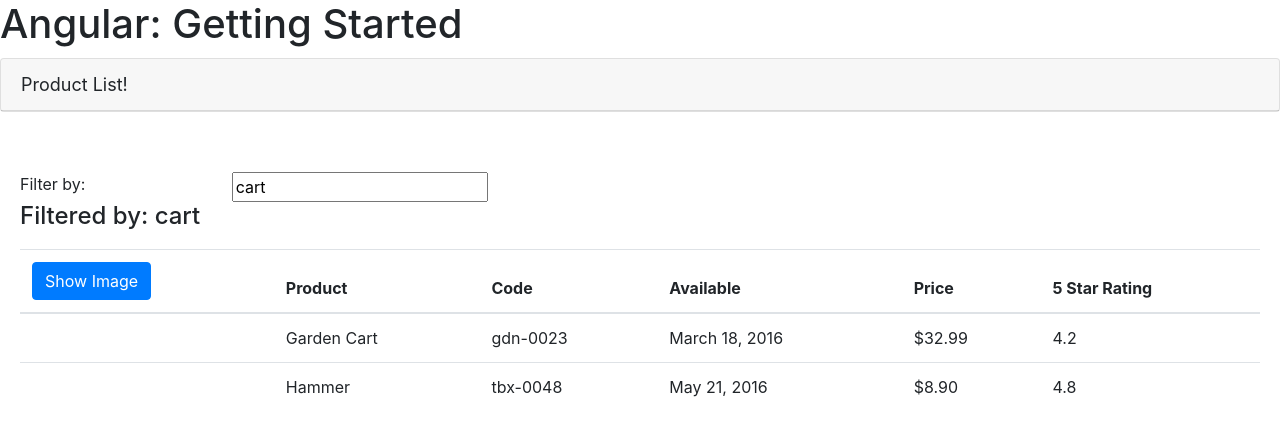
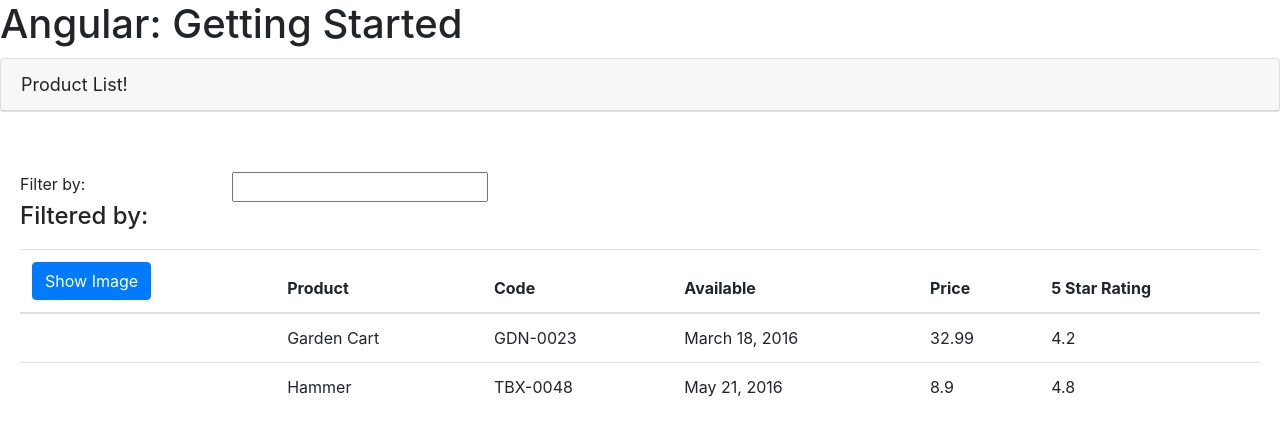
Before and after one commit to PerProjBackup/APM, an Angular app: page /welcome in a window 1280 px wide. Shown: the top 436 px of the page. Built offline with nearby package versions, Linux system fonts and the light colour scheme.

Commit message:
Revert "Bindings, Filters and pipes"
This reverts commit 360a0d137cad50f3972e68826056ea42078c652c.

```diff
--- a/src/app/app.module.ts
+++ b/src/app/app.module.ts
@@ -1,6 +1,5 @@
 import { BrowserModule } from '@angular/platform-browser';
 import { NgModule } from '@angular/core';
-import { FormsModule } from '@angular/forms';
 
 import { AppComponent } from './app.component';
 import { ProductListComponent } from './products/product-list.component';
@@ -11,8 +10,7 @@ import { ProductListComponent } from './products/product-list.component';
     ProductListComponent
   ],
   imports: [
-    BrowserModule,
-    FormsModule
+    BrowserModule
   ],
   bootstrap: [AppComponent]
 })
--- a/src/app/products/product-list.component.html
+++ b/src/app/products/product-list.component.html
@@ -5,20 +5,17 @@
 <div class="card-body">
   <div class="row">
     <div class="col-md-2">Filter by:</div>
-    <div class="col-md-4">
-      <input type="text" [(ngModel)] ="listFilter"/>
+    <div class="col-md-4"><input type="text" />
     </div>
   </div>
   <div class="row">
-    <div class="col-md-6"><h4>Filtered by: {{listFilter}} </h4></div>
+    <div class="col-md-6"><h4>Filtered by: </h4></div>
   </div>
   <div class="table-responsive">
     <table class="table" *ngIf="products && products.length">
       <thead>
         <tr>
-          <th><button class="btn btn-primary" (click)="toggleImage()">
-            {{showImage ? "Hide" : "Show"}} Image</button>
-          </th>
+          <th><button class="btn btn-primary">Show Image</button></th>
           <th>Product</th>
           <th>Code</th>
           <th>Available</th>
@@ -28,15 +25,11 @@
       </thead>
       <tbody>
         <tr *ngFor="let product of products">
-          <td><img *ngIf="showImage"
-                   [src]="product.imageUrl"
-                   [title]="product.productName"alt="Alternate Text"
-                   [style.width.px]="imageWidth"
-                   [style.margin.px]="imageMargin">
+          <td></td>
           <td>{{product.productName}}</td>
-          <td>{{product.productCode | lowercase }}</td>
+          <td>{{product.productCode}}</td>
           <td>{{product.releaseDate}}</td>
-          <td>{{product.price | currency: 'USD' : 'symbol' : '1.2-2'}}</td>
+          <td>{{product.price}}</td>
           <td>{{product.starRating}}</td>
         </tr>
       </tbody>
--- a/src/app/products/product-list.component.ts
+++ b/src/app/products/product-list.component.ts
@@ -6,10 +6,6 @@ import { Component } from '@angular/core';
 })
 export class ProductListComponent {
   pageTitle: string = 'Product List!';
-  imageWidth: number = 50;
-  imageMargin: number = 2;
-  showImage: boolean = false;
-  listFilter: string = 'cart';
   products: any[] = [
     {
       "productId": 2,
@@ -32,6 +28,4 @@ export class ProductListComponent {
       "imageUrl": "https://openclipart.org/image/300px/svg_to_png/73/rejon_Hammer.png"
     }
   ];
-  toggleImage(): void {
-    this.showImage = !this.showImage; }
 }
```
